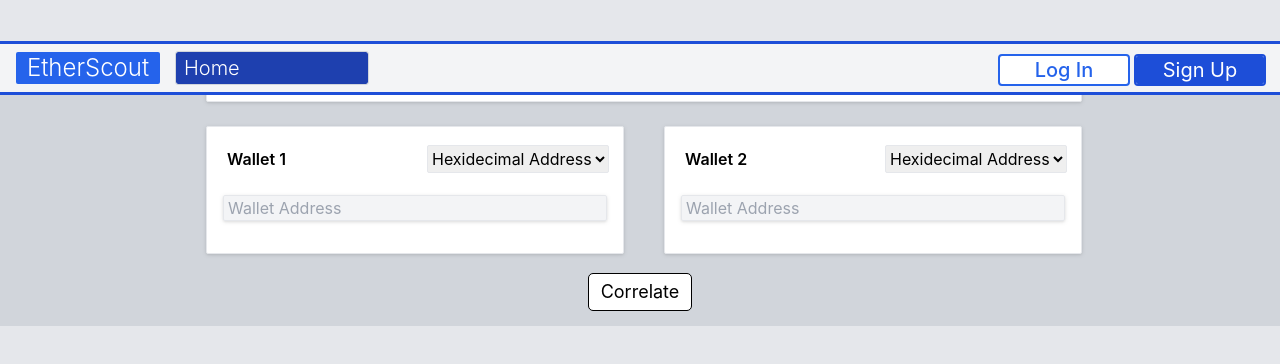
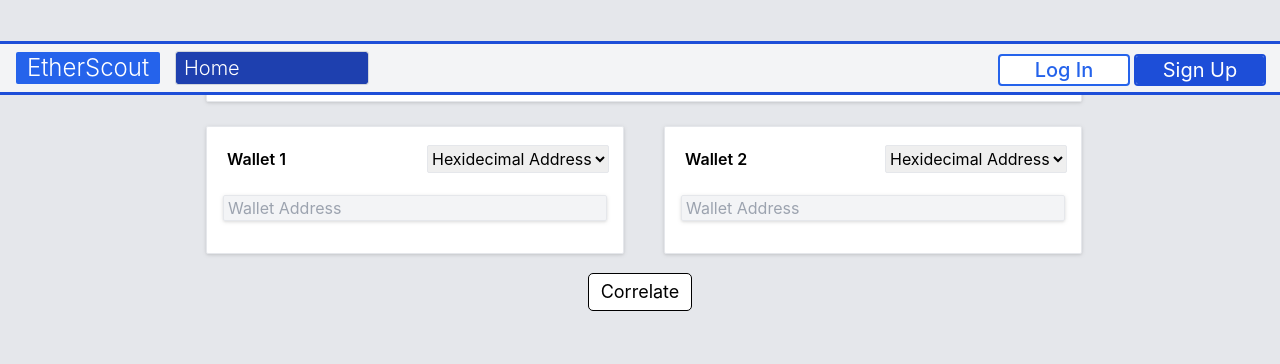
Before and after one commit to mbKaleb/EtherScout, a React (Create React App) app in the folder client/: page /correlate in a window 1280 px wide. Shown: the top 364 px of the page. Built offline with nearby package versions, Linux system fonts and the light colour scheme; no server answers.

Commit message:
fixed some styles

```diff
--- a/client/src/pages/Correlate.js
+++ b/client/src/pages/Correlate.js
@@ -71,7 +71,7 @@ export default function Correlate() {
   }
 
   return (
-    <div className="justify-content-center center rounded-1 bg-gray-300 w-screen p-3 min-w-fit ">
+    <div className="justify-content-center center rounded-1 bg-gray-200 w-screen p-3 min-w-fit ">
     { !walletAddress ? ( <>
         <div className="flex justify-center ">
           <div className="flex justify-center border w-lgcustom rounded-sm bg-white drop-shadow p-2 font-medium ml-2 pl-4 min-w-fit">Correlate and analyze relationships between two wallets</div>
```
